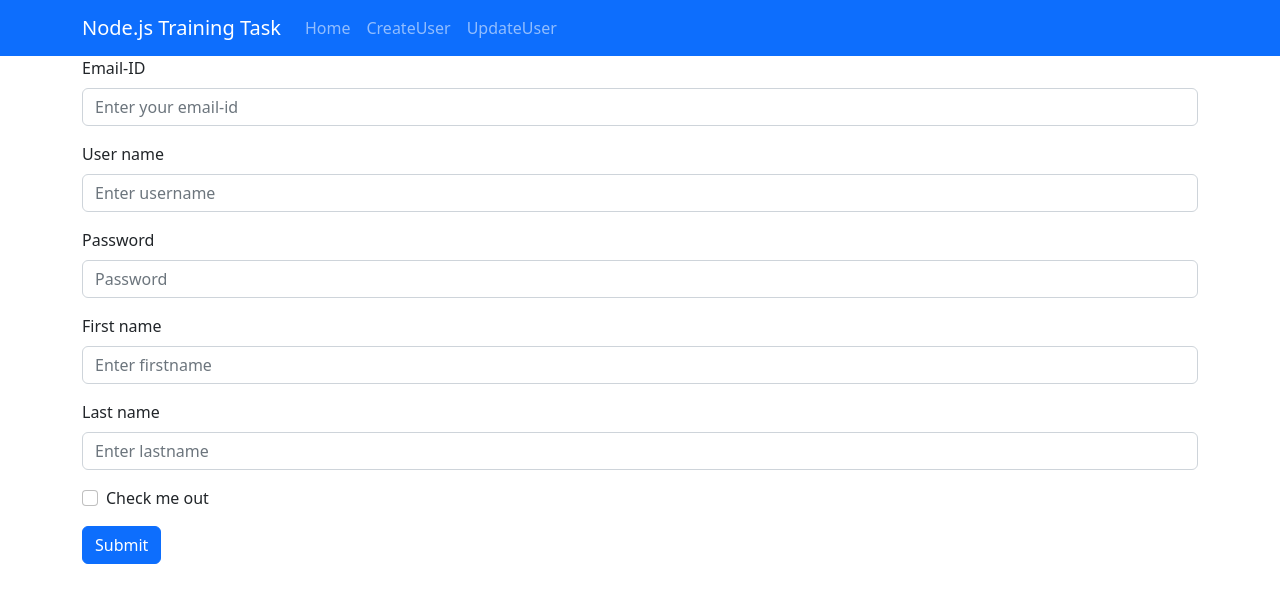
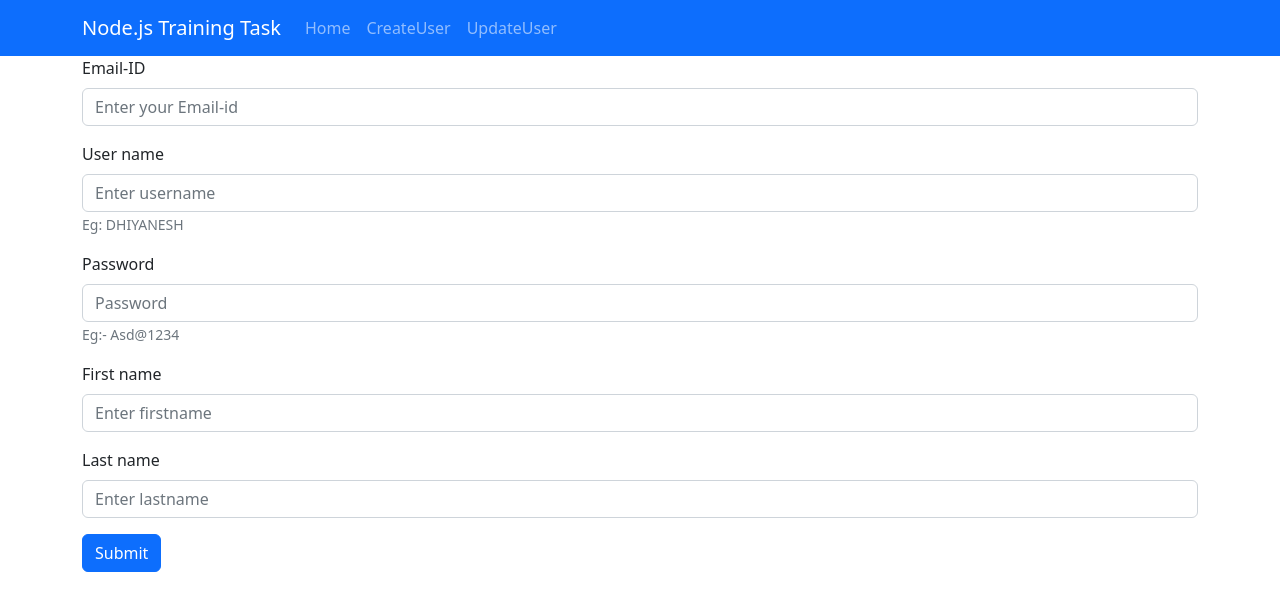
Before and after one commit to DHIYAN51/Node.js-Training-Frontend-Task, a React (Create React App) app: page /createform in a window 1280 px wide. Shown: the top 610 px of the page. Built offline with nearby package versions, Linux system fonts and the light colour scheme.

Commit message:
front done

```diff
--- a/package.json
+++ b/package.json
@@ -9,12 +9,15 @@
     "@testing-library/user-event": "^13.5.0",
     "axios": "^1.3.2",
     "bootstrap": "^5.2.3",
+    "formik": "^2.2.9",
     "react": "^18.2.0",
     "react-bootstrap": "^2.7.0",
     "react-dom": "^18.2.0",
     "react-router-dom": "^6.8.0",
     "react-scripts": "5.0.1",
-    "web-vitals": "^2.1.4"
+    "react-toastify": "^9.1.1",
+    "web-vitals": "^2.1.4",
+    "yup": "^1.0.0"
   },
   "scripts": {
     "start": "react-scripts start",
--- a/src/Pages/CreateUser.js
+++ b/src/Pages/CreateUser.js
@@ -1,57 +1,191 @@
-import React,{useState}from "react";
+import React from "react";
 import { Container } from "react-bootstrap";
 import Button from "react-bootstrap/Button";
 import Form from "react-bootstrap/Form";
 import Axios from "axios";
 import { useNavigate } from "react-router-dom";
+import { useFormik } from "formik";
+import * as yup from "yup";
+import "react-toastify/dist/ReactToastify.css";
+import { ToastContainer } from "react-toastify";
+import {ToastErrMsg, ToastSuccessMsg}from"../utils/ToastMsg";
 const CreateUser = () => {
+  const validationSchema = yup.object({
+    username: yup
+      .string()
+      .required("Username is required")
+      .strict()
+      .trim()
+      .uppercase()
+      .min(5, "Minimum 5 characters required")
+      .max(15, "Maximum 15 characters only"),
+    emailid: yup.string().email().required("Email is required"),
+    firstname: yup
+      .string()
+      .required("Firstname is required")
+      .strict()
+      .trim()
+      .uppercase()
+      .min(5, "Minimum 5 characters required")
+      .max(15, "Maximum 15 characters only"),
+    lastname: yup
+      .string()
+      .required("Lastname is required")
+      .strict()
+      .trim()
+      .uppercase()
+      .min(5, "Minimum 5 characters required")
+      .max(15, "Maximum 15 characters only"),
+    password: yup
+      .string()
+      .matches(
+        /^.*(?=.{8,})((?=.*[!@#$%^&*()\-_=+{};:,<.>]){1})(?=.*\d)((?=.*[a-z]){1})((?=.*[A-Z]){1}).*$/,
+        "Password must contain at least 8 characters, one uppercase, one number and one special case character"
+      )
+      .required("Password is required"),
+
+  });
+
+  const formik = useFormik({
+    initialValues: {
+      username: "",
+      emailid: "",
+      firstname: "",
+      lastname: "",
+      password: "",
+
+    },
+    validateOnBlur: true,
+    validationSchema: validationSchema,
+   onSubmit: (userinput)=>{
+    console.log("Submithandler-----",userinput)
+    Submithandler(userinput);
+    navigate('/');
+    formik.resetForm();
+   }
+  });
+  console.log("Error-->: ", formik.errors);
   const navigate = useNavigate();
   const vercel = "https://back-end-task-leli.vercel.app";
-  const [username, setUsername] = useState("");
-  const [password, setPassword] = useState("");
-  const [firstname, setFirstname] = useState("");
-  const [lastname, setLastname] = useState("");
-  const[emailid,setEmailid] = useState("");
-  const submitHandler=(e)=>{
-    e.preventDefault();
-    // console.log(username + " "+ password);
-    Axios.post(`${vercel}/users/add`,{emailid:emailid, username:username, password:password, firstname:firstname , lastname:lastname}).then(()=>alert("User Created")).catch(e=>console.log(e))
-    setUsername("");
-    setPassword("");
-    navigate('/')
+  // const test = "http://localhost:8001";
+
+
+
+  const Submithandler = async (values) => {
+
+    const { ...data} = values;
+    const response = await Axios.post(`${vercel}/users/add`,data)
+    .catch((err)=>{
+      if (err && err.response){
+        ToastErrMsg(err.response.data.message)
+         console.log("Error: ", err);
+      }
+    });
+    if(response && response.data){
+        ToastSuccessMsg(response.data.message)
+    }
+
   }
+
   return (
-    <Container>
-      <Form onSubmit={submitHandler}>
-      <Form.Group className="mb-3" controlId="formBasicEmail">
+    <div>
+        <ToastContainer />
+   <div>
+   <Container>
+      <Form onSubmit={formik.handleSubmit} autoComplete="off">
+        <Form.Group className="mb-3">
           <Form.Label>Email-ID</Form.Label>
-          <Form.Control type="text" placeholder="Enter your email-id"  onChange={(e)=>setEmailid(e.target.value)} value={emailid}/>
+          <Form.Control
+            type="email"
+            name="emailid"
+            placeholder="Enter your Email-id"
+            onChange={formik.handleChange}
+            onBlur={formik.handleBlur}
+            value={formik.values.emailid}
+          />
         </Form.Group>
-        <Form.Group className="mb-3" controlId="formBasicEmail">
+        {formik.touched.emailid && formik.errors.emailid ? (
+          <div className="text-danger">{formik.errors.emailid}</div>
+        ) : null}
+        <Form.Group className="mb-3">
           <Form.Label>User name</Form.Label>
-          <Form.Control type="text" placeholder="Enter username"  onChange={(e)=>setUsername(e.target.value)} value={username}/>
+          <Form.Control
+            type="text"
+            name="username"
+            placeholder="Enter username"
+            onChange={formik.handleChange}
+            onBlur={formik.handleBlur}
+            value={formik.values.username}
+          />
+          <Form.Text className="text-muted">Eg: DHIYANESH</Form.Text>
         </Form.Group>
+        {formik.touched.username && formik.errors.username ? (
+          <div className="text-danger">{formik.errors.username}</div>
+        ) : null}
+        <Form.Group className="mb-3">
+          <Form.Label>Password</Form.Label>
+          <Form.Control
+            name="password"
+            type="password"
+            placeholder="Password"
+            onChange={formik.handleChange}
+            onBlur={formik.handleBlur}
+            value={formik.values.password}
+          />
+          <Form.Text className="text-muted">Eg:- Asd@1234</Form.Text>
+        </Form.Group>
+        {formik.touched.password && formik.errors.password ? (
+          <div className="text-danger">{formik.errors.password}</div>
+        ) : null}
 
-        <Form.Group className="mb-3" controlId="formBasicPassword">
-          <Form.Label>Password</Form.Label>
-          <Form.Control type="password" placeholder="Password"  onChange={(e)=>setPassword(e.target.value)} value={password}/>
+
+
+        <Form.Group className="mb-3">
+          <Form.Label>First name</Form.Label>
+          <Form.Control
+            type="text"
+            name="firstname"
+            placeholder="Enter firstname"
+            onChange={formik.handleChange}
+            onBlur={formik.handleBlur}
+            value={formik.values.firstname}
+          />
         </Form.Group>
-        <Form.Group className="mb-3" controlId="formBasicEmail">
-          <Form.Label>First name</Form.Label>
-          <Form.Control type="text" placeholder="Enter firstname"  onChange={(e)=>setFirstname(e.target.value)} value={firstname}/>
+        {formik.touched.firstname && formik.errors.firstname ? (
+          <div className="text-danger">{formik.errors.firstname}</div>
+        ) : null}
+        <Form.Group className="mb-3">
+          <Form.Label>Last name</Form.Label>
+          <Form.Control
+            type="text"
+            name="lastname"
+            placeholder="Enter lastname"
+            onChange={formik.handleChange}
+            onBlur={formik.handleBlur}
+            value={formik.values.lastname}
+          />
+        </Form.Group>{" "}
+        {formik.touched.lastname && formik.errors.lastname ? (
+          <div className="text-danger">{formik.errors.lastname}</div>
+        ) : null}
+
+
+{/* Get from backend
+        {success ?
+        <Form.Group className="mb-3" controlId="formBasicCheckbox">
+          <Form.Text type="">
+            success
+          </Form.Text>
+
         </Form.Group>
-        <Form.Group className="mb-3" controlId="formBasicEmail">
-          <Form.Label>Last name</Form.Label>
-          <Form.Control type="text" placeholder="Enter lastname"  onChange={(e)=>setLastname(e.target.value)} value={lastname}/>
-        </Form.Group>
-        <Form.Group className="mb-3" controlId="formBasicCheckbox">
-          <Form.Check type="checkbox" label="Check me out" />
-        </Form.Group>
+        : " "} */}
         <Button variant="primary" type="submit">
           Submit
         </Button>
       </Form>
     </Container>
+   </div>
+</div>
   );
 };
 
--- a/src/Pages/UpdateUser.js
+++ b/src/Pages/UpdateUser.js
@@ -11,7 +11,7 @@ const UpdateUser = ({id}) => {
   const [lastname, setLastname] = useState("");
   const [password, setPassword] = useState("");
   const updateHandler =(id)=>{
-  Axios.put(`${vercel}/users/update/${id}`,{firstname:firstname, lastname:lastname, password:password}).then(()=>alert("user updated")).catch(e=>console.log(e))
+  Axios.put(`${vercel}/users/update/${id}`,{firstname:firstname, lastname:lastname,  password:password}).then(()=>alert("user updated")).catch(e=>console.log(e))
   setFirstname("");
   setLastname("");
   setPassword("");
@@ -28,7 +28,6 @@ const UpdateUser = ({id}) => {
       <Form.Group className="mb-3" controlId="formBasicEmail">
         <Form.Label>Last name</Form.Label>
         <Form.Control type="text" placeholder="Enter lastname"  onChange={(e)=>setLastname(e.target.value)} value={lastname}/>
-
       </Form.Group>
 
 
--- /dev/null
+++ b/src/utils/ToastMsg.js
@@ -0,0 +1,26 @@
+
+import { toast } from "react-toastify";
+
+export const ToastErrMsg = (errorMsg) => {
+  toast.error(`${errorMsg}`, {
+    position: "bottom-right",
+    autoClose: 5000,
+    hideProgressBar: false,
+    closeOnClick: true,
+    pauseOnHover: true,
+    draggable: true,
+    progress: undefined,
+  });
+};
+
+export const ToastSuccessMsg = (successMsg) => {
+  toast.success(`${successMsg}`, {
+    position: "bottom-right",
+    autoClose: 5000,
+    hideProgressBar: false,
+    closeOnClick: true,
+    pauseOnHover: true,
+    draggable: true,
+    progress: undefined,
+  });
+};
```
Also changed, not shown: src/Pages/Home.js (+45 -27 lines), 1 other file (tests, documents, lock files or other folders).
